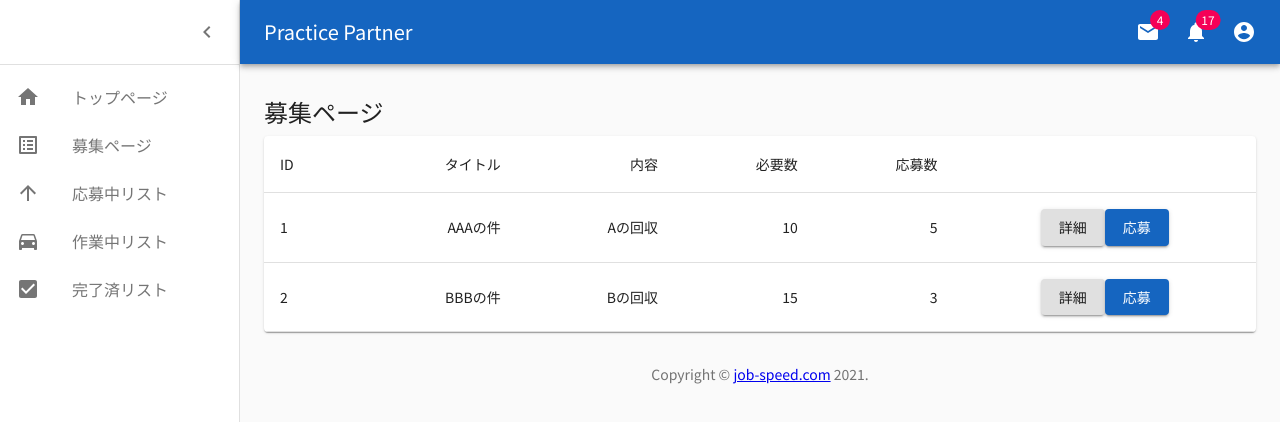
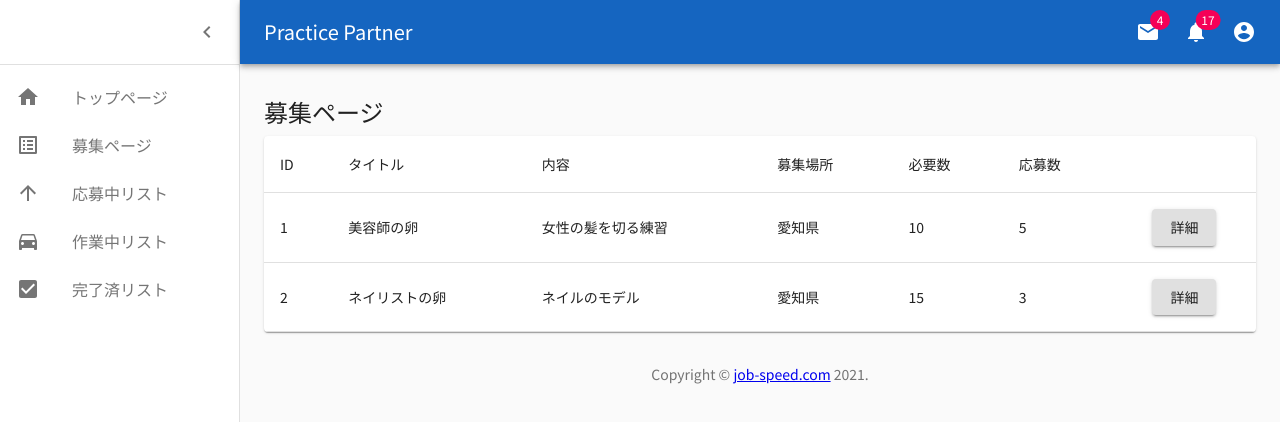
Before and after one commit to nakashi120/practice-partner, a React (Create React App) app: page /wanteds in a window 1280 px wide. Shown: the top 422 px of the page. Built offline with nearby package versions, Linux system fonts and the light colour scheme.

Commit message:
add prefecture to table item

```diff
--- a/src/components/pages/WantedPage.tsx
+++ b/src/components/pages/WantedPage.tsx
@@ -14,15 +14,16 @@ const createData = (
   id: number,
   title: string,
   body: string,
+  prefecture: string,
   requiredNum: number,
   applicationNum: number
 ) => {
-  return { id, title, body, requiredNum, applicationNum }
+  return { id, title, body, prefecture, requiredNum, applicationNum }
 }
 
 const rows = [
-  createData(1, "AAAの件", "Aの回収", 10, 5),
-  createData(2, "BBBの件", "Bの回収", 15, 3),
+  createData(1, "美容師の卵", "女性の髪を切る練習", "愛知県", 10, 5),
+  createData(2, "ネイリストの卵", "ネイルのモデル", "愛知県", 15, 3),
 ]
 
 const useStyles = makeStyles({
@@ -41,10 +42,11 @@ const ProductPage: React.FC = () => {
           <TableHead>
             <TableRow>
               <TableCell align="left">ID</TableCell>
-              <TableCell align="right">タイトル</TableCell>
-              <TableCell align="right">内容</TableCell>
-              <TableCell align="right">必要数</TableCell>
-              <TableCell align="right">応募数</TableCell>
+              <TableCell align="left">タイトル</TableCell>
+              <TableCell align="left">内容</TableCell>
+              <TableCell align="left">募集場所</TableCell>
+              <TableCell align="left">必要数</TableCell>
+              <TableCell align="left">応募数</TableCell>
               <TableCell></TableCell>
             </TableRow>
           </TableHead>
@@ -52,17 +54,15 @@ const ProductPage: React.FC = () => {
             {rows.map((row, index) => (
               <TableRow key={index}>
                 <TableCell align="left">{row.id}</TableCell>
-                <TableCell component="th" scope="row" align="right">
+                <TableCell component="th" scope="row" align="left">
                   {row.title}
                 </TableCell>
-                <TableCell align="right">{row.body}</TableCell>
-                <TableCell align="right">{row.requiredNum}</TableCell>
-                <TableCell align="right">{row.applicationNum}</TableCell>
+                <TableCell align="left">{row.body}</TableCell>
+                <TableCell align="left">{row.prefecture}</TableCell>
+                <TableCell align="left">{row.requiredNum}</TableCell>
+                <TableCell align="left">{row.applicationNum}</TableCell>
                 <TableCell align="center">
                   <Button variant="contained">詳細</Button>
-                  <Button variant="contained" color="primary">
-                    応募
-                  </Button>
                 </TableCell>
               </TableRow>
             ))}
```
